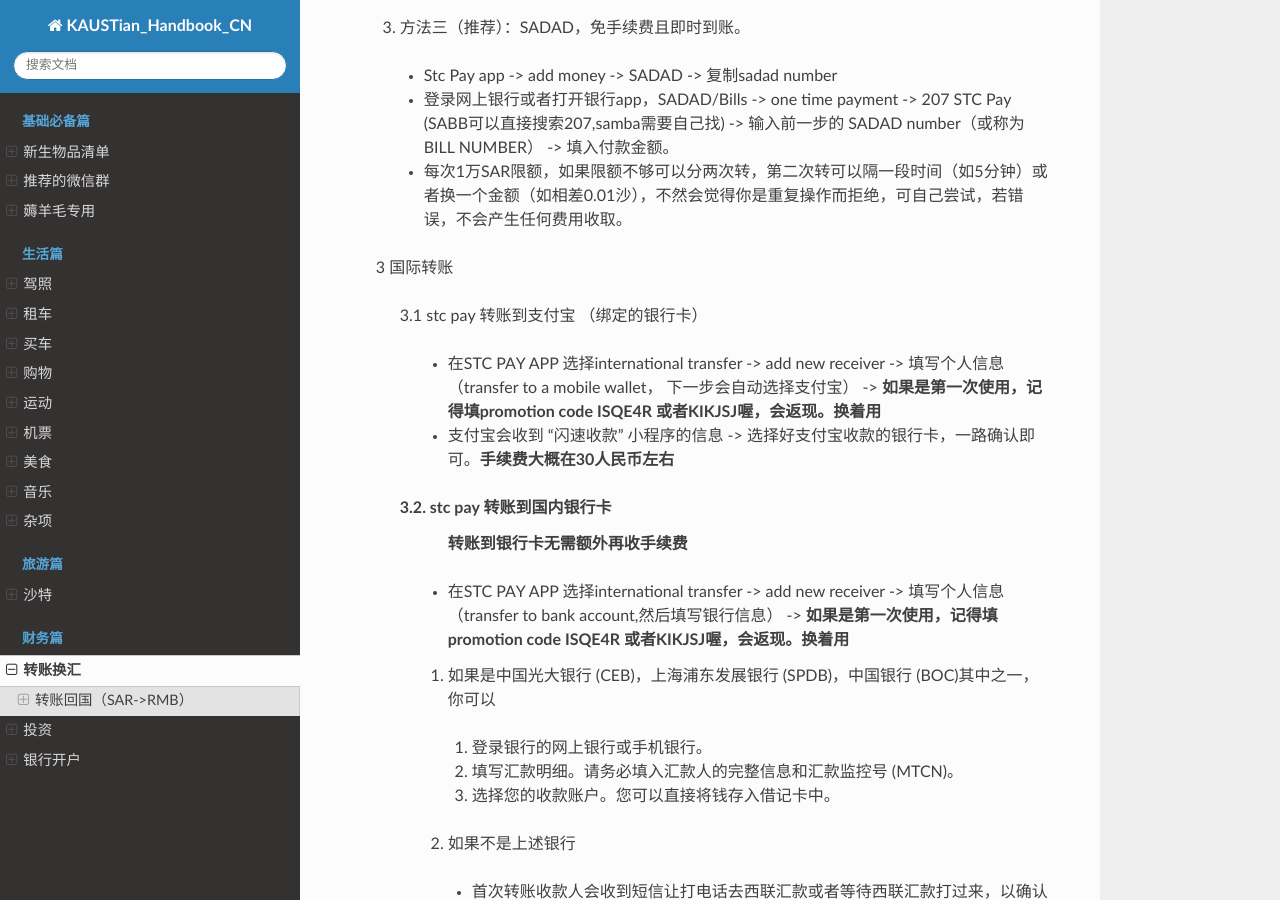
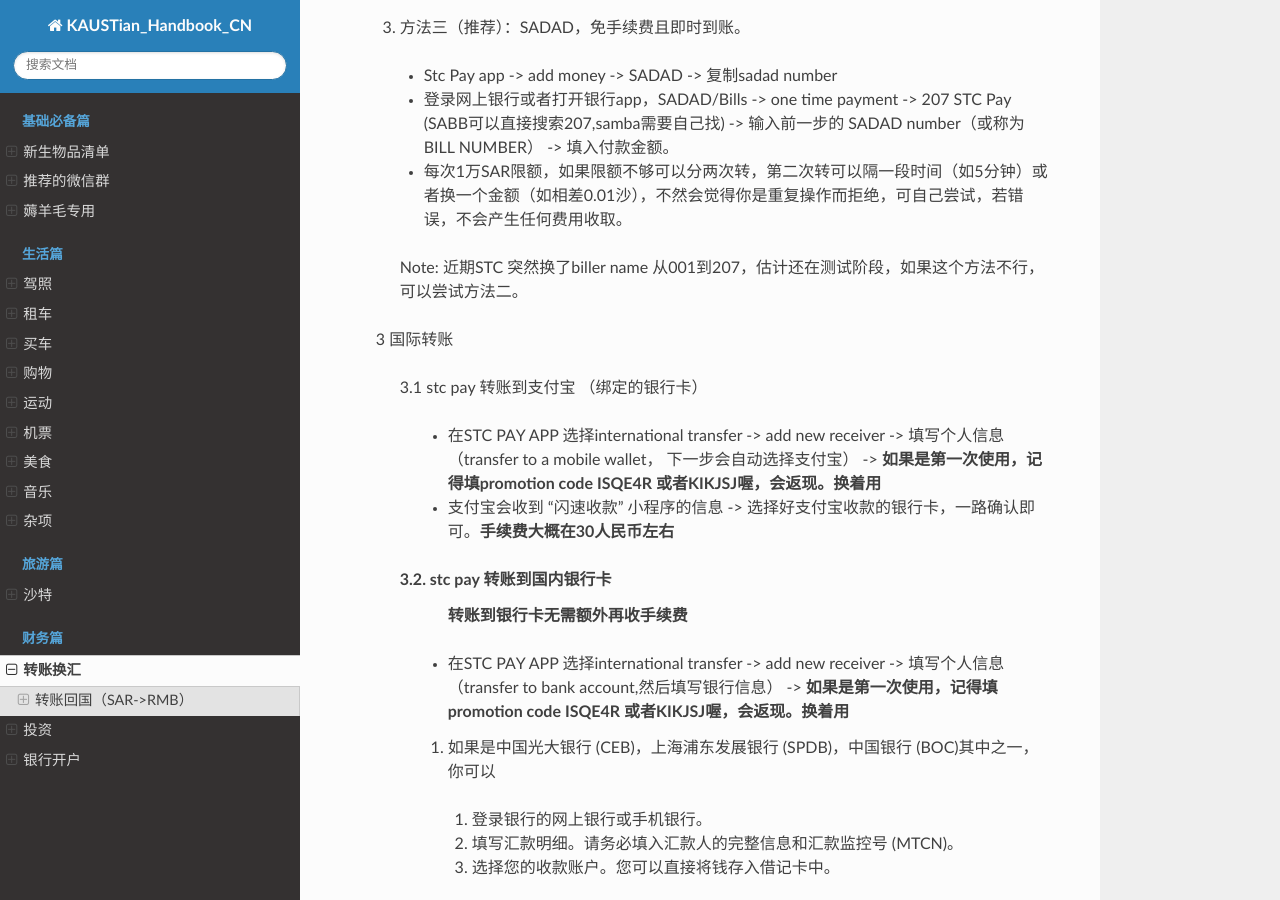
Before and after one commit to guochengqian/KAUSTian_Handbook_CN, a Sphinx documentation site: the page built from docs/content/finance/transfer.rst, in a window 1280 px wide and 900 px high, scrolled down 1613 px. Built offline with Sphinx 7.4.7 and the Read the Docs theme 2.0.0, drawn with Linux system fonts in a browser that asks for light colours.

Commit message:
补充说明方法三

```diff
--- a/docs/content/finance/transfer.rst
+++ b/docs/content/finance/transfer.rst
@@ -64,6 +64,8 @@
     * 登录网上银行或者打开银行app，SADAD/Bills -> one time payment -> 207 STC Pay (SABB可以直接搜索207,samba需要自己找) -> 输入前一步的 SADAD number（或称为BILL NUMBER） -> 填入付款金额。
     * 每次1万SAR限额，如果限额不够可以分两次转，第二次转可以隔一段时间（如5分钟）或者换一个金额（如相差0.01沙），不然会觉得你是重复操作而拒绝，可自己尝试，若错误，不会产生任何费用收取。
 
+    Note: 近期STC 突然换了biller name 从001到207，估计还在测试阶段，如果这个方法不行，可以尝试方法二。
+
   3 国际转账
 
    3.1 stc pay 转账到支付宝 （绑定的银行卡）
```
